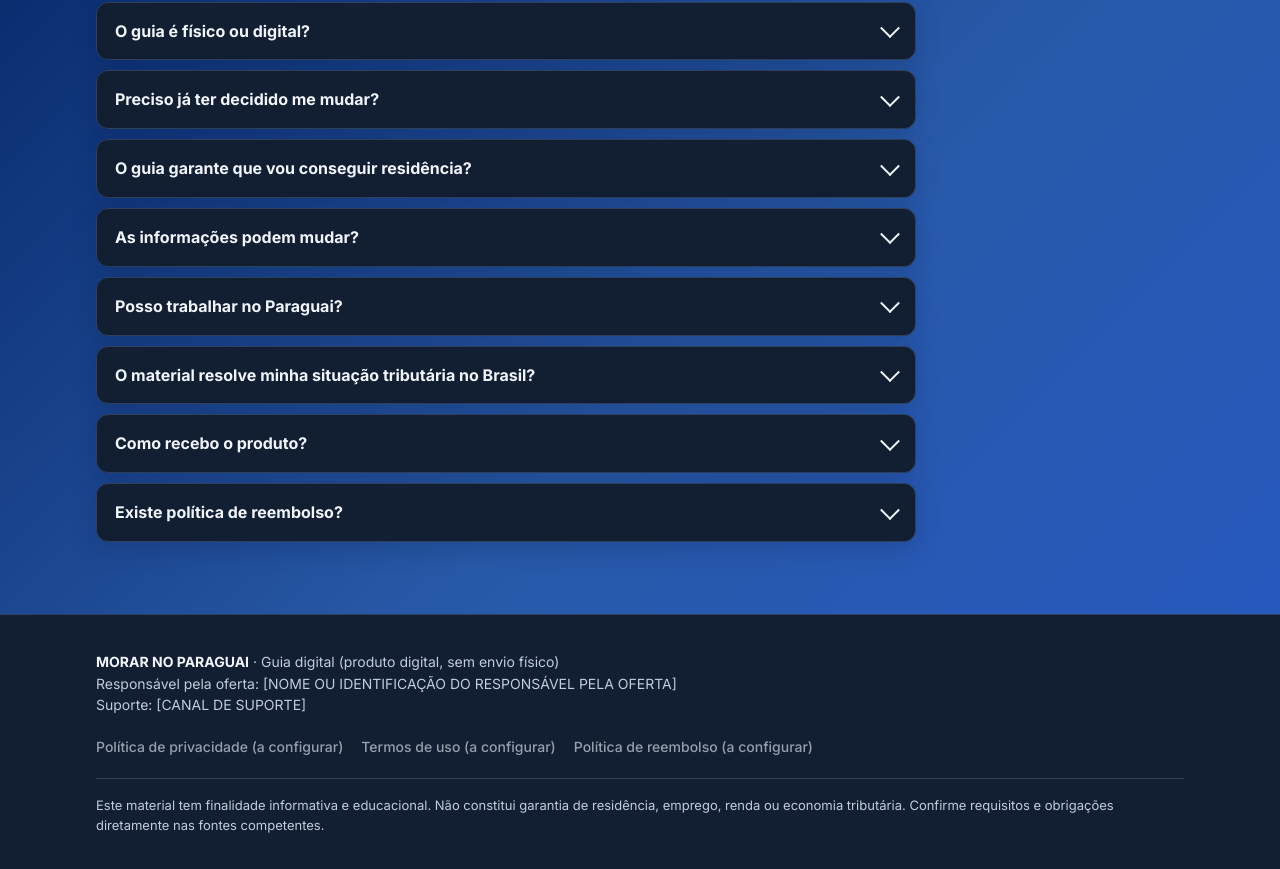
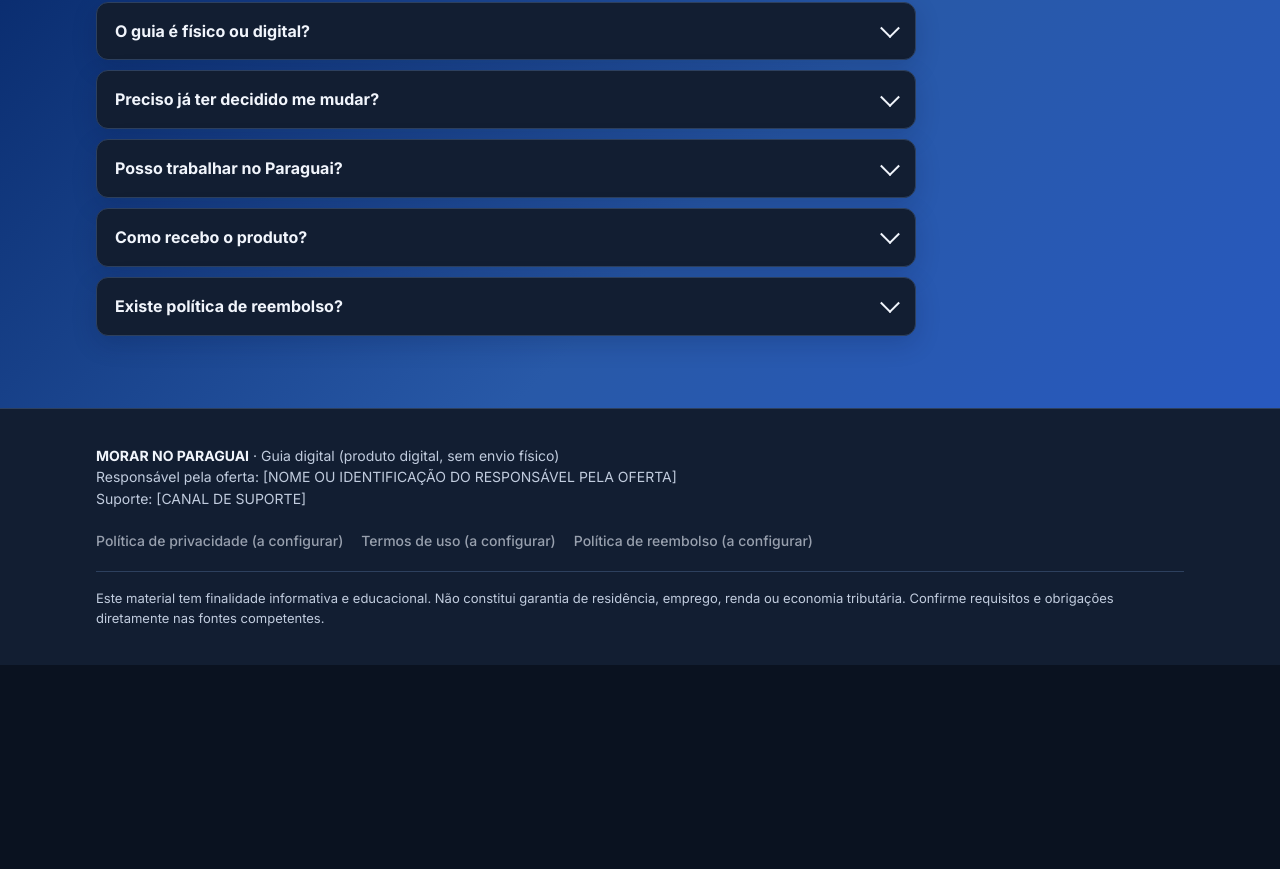
Before and after one commit to eduardoftn1/DSL, a React (Vite) app: page / in a window 1280 px wide. Shown: the part 7433-8302 px from the top of the page. After the commit the page ends 8098 px from the top, so only its background shows below. Built offline with nearby package versions, Linux system fonts and the light colour scheme.

Commit message:
exclua os cards: as informaçoes podem mudar, o guia garante que ovu...
Gerado pelo Zenly.

```diff
--- a/src/sections/Close.jsx
+++ b/src/sections/Close.jsx
@@ -49,22 +49,13 @@ export function Offer() {
 const FAQ = [
   ["O guia é físico ou digital?", "É um produto digital, disponibilizado após a confirmação do pagamento."],
   ["Preciso já ter decidido me mudar?", "Não. O material também pode ajudar quem ainda está avaliando se a mudança faz sentido."],
-  [
-    "O guia garante que vou conseguir residência?",
-    "Não. O guia é um material informativo de planejamento. A concessão depende dos requisitos aplicáveis e da análise das autoridades competentes.",
-  ],
-  [
-    "As informações podem mudar?",
-    "Sim. Requisitos, taxas e procedimentos podem mudar. O material deve informar sua data de revisão e indicar as fontes oficiais para conferência.",
-  ],
+
+
   [
     "Posso trabalhar no Paraguai?",
     "As possibilidades dependem da atividade, da situação migratória, das autorizações aplicáveis e de outros requisitos. O guia ajuda a identificar os pontos que precisam ser verificados.",
   ],
-  [
-    "O material resolve minha situação tributária no Brasil?",
-    "Não substitui orientação individual. A residência fiscal e as obrigações tributárias dependem das circunstâncias de cada pessoa e devem ser verificadas com as fontes competentes ou um profissional qualificado.",
-  ],
+
   ["Como recebo o produto?", "Logo após a confirmação do pagamento, você receberá por e-mail as instruções para acessar o guia e os materiais."],
   [
     "Existe política de reembolso?",
```
